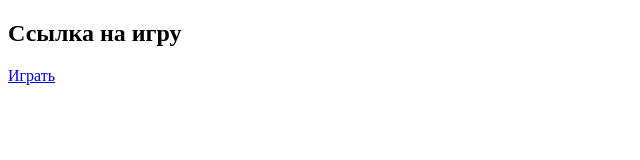
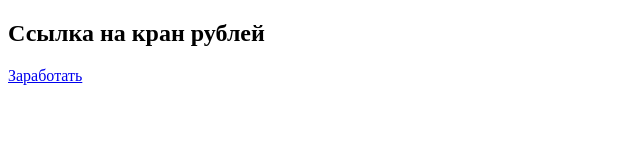
Before and after one commit to Myslim01/kra, a plain HTML site: page index.html in a window 1280 px wide. Shown: the whole page, without its empty margins (0-640 px from the left). Drawn offline with Linux system fonts and the light colour scheme.

Commit message:
Update index.html

```diff
--- a/index.html
+++ b/index.html
@@ -3,8 +3,8 @@
 <html>
 <body>
 
-<h2>          Ссылка на игру</h2>
-<p><a href="https://clicker01.000webhostapp.com/">Играть</a></p>
+<h2>          Ссылка на кран рублей</h2>
+<p><a href="http://myslimgaid.ru.swtest.ru/">Заработать</a></p>
 
 </body>
 </html>
```
